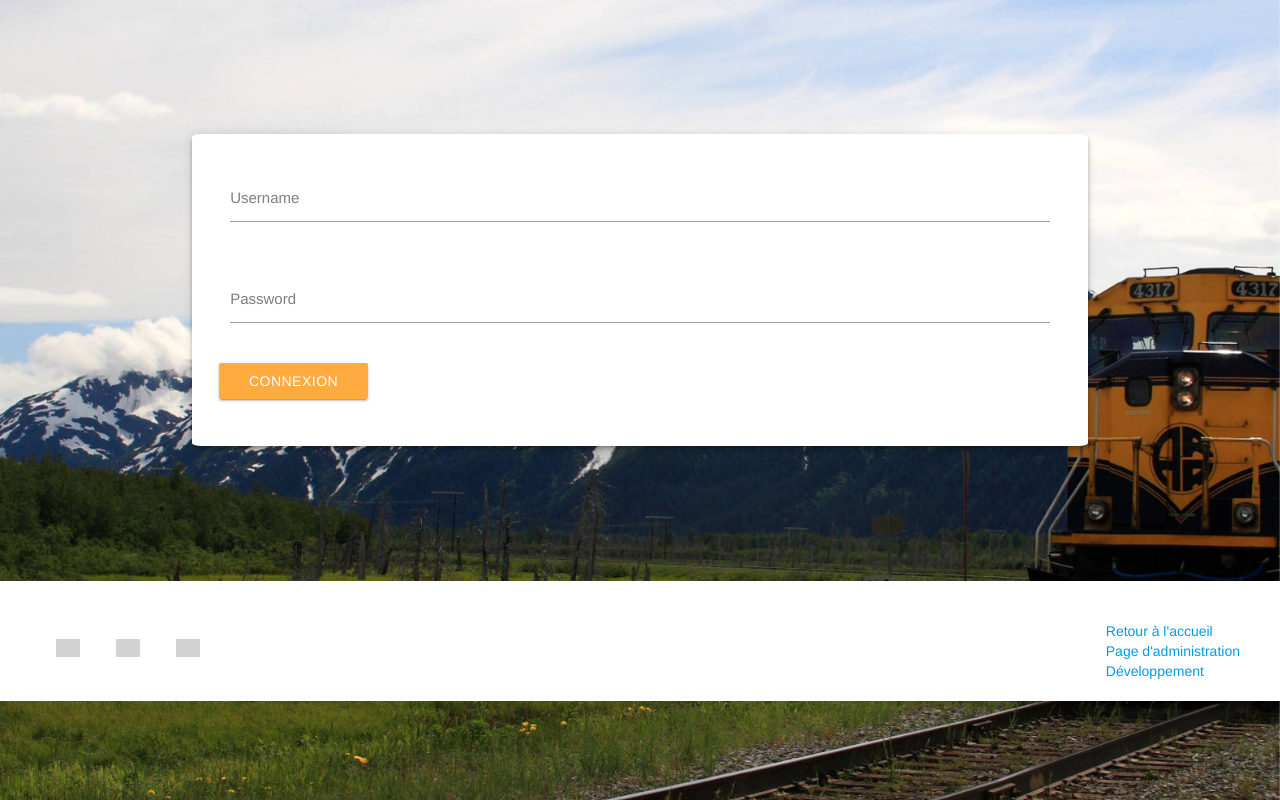
After one commit to LeoGrambert/PHP-blog, a PHP site: page /web/index.php/login/ in a window 1280 px wide. The commit adds this page. Run offline with PHP 8.4, Linux system fonts and the light colour scheme; data that the repository does not hold is empty; classes that the project's autoload settings leave out are loaded by file name; some libraries are stand-ins or nearby versions; grey boxes are pictures that could not be loaded.

Commit message:
I worked on login page and admin

```diff
--- a/blog/app/App.php
+++ b/blog/app/App.php
@@ -31,6 +31,11 @@ class App
         return self::$_database;
     }
 
+    public function forbidden(){
+        header('HTTP/1.0 403 Forbidden');
+        die('Accès interdit');
+    }
+
     /**
      * Initialize session and load autoloader
      */
--- a/blog/app/Router.php
+++ b/blog/app/Router.php
@@ -40,6 +40,9 @@ class Router
         //If article page
         elseif ('/web/index.php/article' === $this->uri && isset($_GET['id'])) {
             $this->controller->articlePage();
+        //If login page
+        } elseif ('/web/index.php/login/' === $this->uri){
+            $this->controller->loginPage();
         //If admin page (dashboard)
         } elseif ('/web/index.php/admin/home/' === $this->uri){
             $this->controller->adminHomePage();
--- a/blog/src/Controller.php
+++ b/blog/src/Controller.php
@@ -9,6 +9,7 @@ namespace src;
 
 use app\App;
 use src\Model\Article;
+use src\Model\AuthDb;
 use src\Model\Comment;
 use Plasticbrain\FlashMessages\FlashMessages;
 
@@ -106,10 +107,23 @@ class Controller
     }
 
     /**
+     * What we do if we are on login page
+     */
+    public function loginPage(){
+        echo $this->twig->render('login.html.twig');
+    }
+
+    /**
      * What we do if we are on admin page (home)
      */
     public function adminHomePage(){
-        echo $this->twig->render('home_admin.html.twig');
+        $app = new App();
+        $auth = new AuthDb(App::getDatabase());
+        if ($auth->logged()){
+            echo $this->twig->render('home_admin.html.twig');
+        } else {
+            $app->forbidden();
+        }
     }
 
     /**
--- a/blog/src/Database.php
+++ b/blog/src/Database.php
@@ -49,9 +49,20 @@ class Database
      * @param $class_name
      * @return array
      */
-    public function query($statement, $class_name){
+    public function query($statement, $class_name = null, $one = false){
         $req = $this->getPDO()->query($statement);
-        $data = $req->fetchAll(PDO::FETCH_CLASS, $class_name);
+        if($class_name === null)
+        {
+            $req->setFetchMode(PDO::FETCH_OBJ);
+        } else {
+            $req->setFetchMode(PDO::FETCH_CLASS, $class_name);
+        }
+        if ($one)
+        {
+            $data = $req->fetch();
+        } else {
+            $data = $req->fetchAll();
+        }
         return $data;
     }
 
@@ -62,10 +73,15 @@ class Database
      * @param bool $one
      * @return array|mixed
      */
-    public function prepare($statement, $attributes, $class_name, $one = null){
+    public function prepare($statement, $attributes, $class_name = null, $one = null){
         $req = $this->getPDO()->prepare($statement);
         $req->execute($attributes);
-        $req->setFetchMode(PDO::FETCH_CLASS, $class_name);
+        if($class_name === null)
+        {
+            $req->setFetchMode(PDO::FETCH_OBJ);
+        } else {
+            $req->setFetchMode(PDO::FETCH_CLASS, $class_name);
+        }
         if($one === true){
             $datas = $req->fetch();
             return $datas;
--- a/blog/views/templates/addArticle_admin.html.twig
+++ b/blog/views/templates/addArticle_admin.html.twig
@@ -22,7 +22,7 @@
                 <label for="content">Article</label>
                 <textarea id="content" name="content" rows="20" class="materialize-textarea" data-error="wrong" data-success="right" required></textarea>
             </div>
-            <button type="submit">
+            <button type="submit" class="waves-effect waves-light btn orange accent-2">
                 Publier
             </button>
         </div>
--- a/blog/views/templates/article.html.twig
+++ b/blog/views/templates/article.html.twig
@@ -80,7 +80,7 @@
                         {% if comments %}
                             {% for comment in comments %}
                                 {#We include comment template#}
-                                {% include 'reusable/comment.html.twig' %}
+                                {% include 'comment.html.twig' %}
                                 <hr class="commentBloc">
                             {% endfor %}
                         {#If there are no comment for an article, we display a simple string#}
--- a/blog/views/templates/reusable/comment.html.twig
+++ b/blog/views/templates/comment.html.twig
@@ -2,7 +2,7 @@
 <div class="comment mdl-color-text--grey-700" id="comment-{{ comment.id }}">
     <header class="comment__header">
         {% if comment.gravatar == null %}
-            <img src="../../../web/img/user.png" class="comment__avatar">
+            <img src="../../web/img/user.png" class="comment__avatar">
         {% else %}
             <img src="{{ comment.gravatar }}" class="comment__avatar">
         {% endif %}
--- a/blog/views/templates/layout.html.twig
+++ b/blog/views/templates/layout.html.twig
@@ -15,9 +15,9 @@
 
         <link rel="stylesheet" href="https://fonts.googleapis.com/css?family=Roboto:regular,bold,italic,thin,light,bolditalic,black,medium&amp;lang=en">
         <link rel="stylesheet" href="https://fonts.googleapis.com/icon?family=Material+Icons">
-        <link rel="stylesheet" href="../../web/lib/materialize/css/material.grey-orange.min.css">
-        <link rel="stylesheet" href="../../web/lib/materialize/css/materialize.min.css">
-        <link href="../../web/css/layout.css" rel="stylesheet" />
+        <link rel="stylesheet" href="/web/lib/materialize/css/material.grey-orange.min.css">
+        <link rel="stylesheet" href="/web/lib/materialize/css/materialize.min.css">
+        <link href="/web/css/layout.css" rel="stylesheet" />
 
     </head>
 
@@ -44,15 +44,15 @@
             </div>
             <div class="mdl-mini-footer--right-section">
                 <a href="/web/">Retour à l'accueil</a><br/>
-                <a href="/web/index.php/admin/dashboard/">Page d'administration</a><br/>
+                <a href="/web/index.php/login/">Page d'administration</a><br/>
                 <a href="http://leogrambert.fr">Développement</a>
             </div>
         </footer>
 
-        <script src="../../web/lib/jquery/jquery.min.js"></script>
-        <script src="../../web/lib/materialize/js/materialize.min.js"></script>
-        <script src="../../web/js/layout.js"></script>
-        <script src="../../web/js/share.js"></script>
-        <script src="../../web/js/comment.js"></script>
+        <script src="/web/lib/jquery/jquery.min.js"></script>
+        <script src="/web/lib/materialize/js/materialize.min.js"></script>
+        <script src="/web/js/layout.js"></script>
+        <script src="/web/js/share.js"></script>
+        <script src="/web/js/comment.js"></script>
     </body>
 </html>
--- /dev/null
+++ b/blog/views/templates/login.html.twig
@@ -0,0 +1,26 @@
+{% extends 'layout.html.twig' %}
+
+{% block title %}Connexion{% endblock %}
+
+{% block content %}
+    <link rel="stylesheet" href="/web/css/login.css">
+    <div class="row" id="loginForm">
+        <form class="col s12">
+            <div class="row">
+                <div class="input-field col s12">
+                    <input id="first_name" type="text" class="validate" required>
+                    <label for="first_name">Username</label>
+                </div>
+            </div>
+            <div class="row">
+                <div class="input-field col s12">
+                    <input id="password" type="password" class="validate" required>
+                    <label for="password">Password</label>
+                </div>
+            </div>
+            <div class="row">
+                <button type="submit" class="waves-effect waves-light btn orange accent-2">Connexion</button>
+            </div>
+        </form>
+    </div>
+{% endblock %}
--- /dev/null
+++ b/blog/web/css/login.css
@@ -0,0 +1,24 @@
+body{
+    min-height: calc(100vh - 400px);
+}
+#loginForm{
+    margin:15% 0 15% 0;
+    padding: 3%;
+    background-color: #FFFFFF;
+    border-radius: 1%;
+    box-shadow: 0 4px 5px 0 rgba(0,0,0,.14), 0 1px 10px 0 rgba(0,0,0,.12), 0 2px 4px -1px rgba(0,0,0,.2);
+}
+.input-field label, .input-field input[type=text]:focus + label, .input-field input[type=password]:focus + label{
+    color: #7E7E7E;
+}
+.input-field input[type=text]:focus + label, .input-field input[type=password]:focus + label{
+    color: #FFAB40;
+}
+.input-field input[type=text]:focus, .input-field input[type=text].valid, .input-field input[type=password]:focus, .input-field input[type=password].valid {
+    border-bottom: 1px solid #FFAB40;
+    box-shadow: 0 1px 0 0 #FFAB40;
+}
+.input-field input[type=text].invalid, .input-field input[type=password].invalid {
+    border-bottom: 1px solid #EB7077;
+    box-shadow: 0 1px 0 0 #EB7077;
+}
```
Also changed, not shown: blog/src/Model/AuthDb.php (added, +35 -0 lines), blog/views/templates/articles_admin.html.twig (+10 -3 lines).
